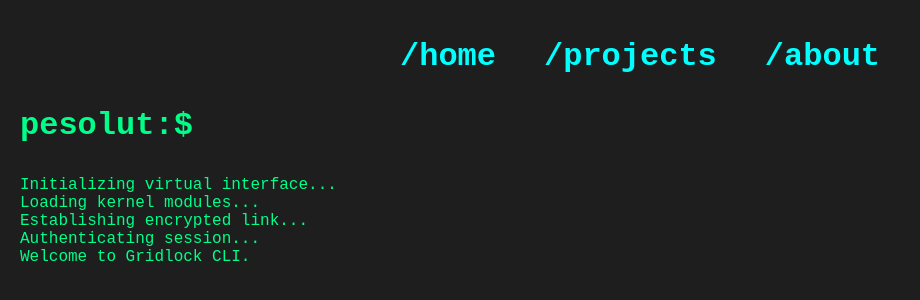
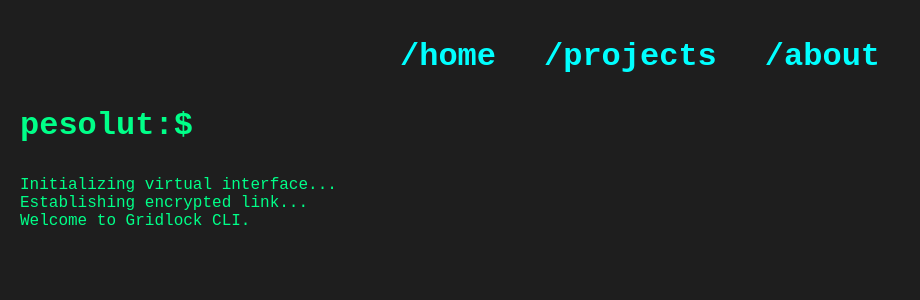
Before and after one commit to PESolut/terminal-portfolio, a React (Create React App) app: page / in a window 1280 px wide. Shown: the top 300 px of the page, without its empty margins (0-920 px from the left). Built offline with nearby package versions, Linux system fonts and the light colour scheme.

Commit message:
animating lines from system

```diff
--- a/public/index.html
+++ b/public/index.html
@@ -1,6 +1,7 @@
 <!DOCTYPE html>
 <html lang="en">
   <head>
+    <script src="https://unpkg.com/typify.js@1.1.9/dist/typify.min.js"></script>
     <meta charset="utf-8" />
     <link rel="icon" href="%PUBLIC_URL%/favicon.ico" />
     <meta name="viewport" content="width=device-width, initial-scale=1" />
--- /dev/null
+++ b/src/App.css
@@ -0,0 +1,7 @@
+.App {
+  min-height: 100vh;
+  display: flex;
+  flex-direction: column;
+  background-color: #1a1a1a;
+  color: #ffffff;
+}
--- a/src/App.tsx
+++ b/src/App.tsx
@@ -1,12 +1,22 @@
 import React from 'react';
 import Terminal from './components/Terminal';
+import { Line } from './types/terminal';
+import './App.css';
 
-function App() {
+const App: React.FC = () => {
+  const initialLines: Line[] = [
+    { text: "Initializing virtual interface...", type: "animated" },
+    { text: "Loading kernel modules...", type: "animated" },
+    { text: "Establishing encrypted link...", type: "animated" },
+    { text: "Authenticating session...", type: "animated" },
+    { text: "Welcome to Gridlock CLI.", type: "animated" },
+  ];
+
   return (
     <div className="App">
-      <Terminal/>
+      <Terminal lines={initialLines} />
     </div>
-    );
+  );
 }
 
 export default App;
--- /dev/null
+++ b/src/components/AnimatedLine.tsx
@@ -0,0 +1,47 @@
+import React, { useEffect, useRef } from 'react';
+import { AnimatedLineProps } from '../types/components';
+import Typify from '../lib/typify';
+
+declare global {
+    interface Window {
+        Typify: any;
+    }
+}
+
+const AnimatedLineComponent: React.FC<AnimatedLineProps> = ({ text, limit, speed = 30, type = 'system', onAnimationComplete }) => {
+    const textRef = useRef<HTMLDivElement>(null);
+    const typifyRef = useRef<Typify | null>(null);
+    const callbackRef = useRef<(() => void) | undefined>(undefined);
+
+    useEffect(() => {
+        callbackRef.current = onAnimationComplete;
+    }, [onAnimationComplete]);
+
+    useEffect(() => {
+        if (!textRef.current || !text) return;
+
+        typifyRef.current = new Typify(textRef.current, {
+            text: [text],
+            delay: speed,
+            loop: false,
+            cursor: false,
+            stringDelay: 0,
+            onComplete: () => callbackRef.current?.()
+        });
+
+        return () => {
+            typifyRef.current?.stop();
+        };
+    }, []);
+
+    return (
+        <div className="line">
+            <span className="prompt">{type === "user" ? ">" : ""}</span>
+            <div ref={textRef} style={{ display: 'inline' }}></div>
+        </div>
+    );
+};
+
+const AnimatedLine = React.memo(AnimatedLineComponent);
+
+export default AnimatedLine;
--- a/src/components/Line.tsx
+++ b/src/components/Line.tsx
@@ -1,16 +1,14 @@
 import React from "react";
+import { LineProps } from '../types/components';
+import AnimatedLine from './AnimatedLine';
 
-export type LineProps = {
-    text?: string,
-    limit?: number | null,
-    type?: string,
-};
+const Line: React.FC<LineProps> = ({text = '', limit, type = 'user', onAnimationComplete}) => {
+    if (type === 'animated') {
+        return <AnimatedLine text={text} limit={limit} type="system" onAnimationComplete={onAnimationComplete} />;
+    }
 
-const Line: React.FC<LineProps> = ({text = '', limit, type = 'user'}) => {
     const effectiveLimit = (limit ?? 80) - 3;
     const chunks = text.match(new RegExp(`.{1,${effectiveLimit}}`, 'g')) || [];
-
-
 
     return (
         <>
--- a/src/components/Terminal.tsx
+++ b/src/components/Terminal.tsx
@@ -1,35 +1,57 @@
-import React, {useState, useEffect} from "react";
+import React, { useState, useEffect, useRef, useCallback } from 'react';
 import NavBar from "./NavBar";
 import "./Terminal.css";
 import Header from "./Header";
 import Line from "./Line";
 import Ruler from "./Ruler";
+import { Line as LineType } from '../types/terminal';
 
-type LineData = {
-  text: string;
-  type: "animated" | "user";
-};
+interface TerminalProps {
+    lines: LineType[];
+    charLimit?: number;
+}
 
-const Terminal: React.FC = () => {
-  const [charLimit, setCharLimit] = useState<number | null>(null)
-  const [lines, setLines] = useState<LineData[]>([])
+const Terminal: React.FC<TerminalProps> = ({ lines = [], charLimit: initialCharLimit = 80 }) => {
+    const [visibleLines, setVisibleLines] = useState<LineType[]>([]);
+    const [currentIndex, setCurrentIndex] = useState(0);
+    const [isAnimating, setIsAnimating] = useState(false);
+    const [charLimit, setCharLimit] = useState(initialCharLimit);
+    const animationCompleteRef = useRef<(() => void) | null>(null);
+    const linesRef = useRef<LineType[]>(lines);
 
     useEffect(() => {
-    const initialLines: LineData[] = [
-      { text: "Initializing virtual interface...", type: "animated" },
-      { text: "Loading kernel modules...", type: "animated" },
-      { text: "Establishing encrypted link...", type: "animated" },
-      { text: "Authenticating session...", type: "animated" },
-      { text: "Welcome to Gridlock CLI.", type: "animated" },
-    ];
-    setLines(initialLines);
+        linesRef.current = lines;
+    }, [lines]);
 
-    const testLines: LineData[] = [
-      // { text: `${'M'.repeat(2343)}`, type: "animated" },
-    ];
-    setLines(prevLines => [...prevLines, ...testLines])
+    useEffect(() => {
+        setVisibleLines([]);
+        setCurrentIndex(0);
+        setIsAnimating(false);
+    }, [lines]);
+
+    const handleAnimationComplete = useCallback(() => {
+        setIsAnimating(false);
+        setCurrentIndex(prev => prev + 1);
+        animationCompleteRef.current = null;
     }, []);
 
+    useEffect(() => {
+        if (!linesRef.current || currentIndex >= linesRef.current.length || isAnimating) return;
+
+        const currentLine = linesRef.current[currentIndex];
+        if (!currentLine) return;
+
+        setVisibleLines(prev => [...prev, currentLine]);
+
+        if (currentLine.type === 'animated') {
+            setIsAnimating(true);
+            animationCompleteRef.current = handleAnimationComplete;
+        } else {
+            setTimeout(() => {
+                setCurrentIndex(prev => prev + 1);
+            }, 0);
+        }
+    }, [currentIndex, isAnimating, handleAnimationComplete]);
 
     return (
         <div className="terminal">
@@ -37,19 +59,23 @@ const Terminal: React.FC = () => {
             <NavBar/>
             <Header/>
             <div className="terminal-lines">
-        {lines.map((line, idx) => (
+                {visibleLines.map((line, idx) => {
+                    const isLastLine = idx === visibleLines.length - 1;
+                    const callback = isLastLine && line.type === 'animated' && animationCompleteRef.current
+                        ? animationCompleteRef.current
+                        : undefined;
+
+                    return (
                         <Line
-          key={idx}
+                            key={`line-${idx}`}
                             text={line.text}
                             type={line.type}
                             limit={charLimit}
+                            onAnimationComplete={callback}
                         />
-  ))}
+                    );
+                })}
             </div>
-      {/* <Line/>
-      <Line/> */}
-
-
         </div>
     );
 };
--- /dev/null
+++ b/src/lib/typify.ts
@@ -0,0 +1,133 @@
+/*
+MIT License
+
+Copyright (c) 2023 Sam K Thampan <github@devsk18> <https://devsk18.github.io/samkthampan>
+
+Permission is hereby granted, free of charge, to any person obtaining a copy
+of this software and associated documentation files (the "Software"), to deal
+in the Software without restriction, including without limitation the rights
+to use, copy, modify, merge, publish, distribute, sublicense, and/or sell
+copies of the Software, and to permit persons to whom the Software is
+furnished to do so, subject to the following conditions:
+
+The above copyright notice and this permission notice shall be included in all
+copies or substantial portions of the Software.
+
+THE SOFTWARE IS PROVIDED "AS IS", WITHOUT WARRANTY OF ANY KIND, EXPRESS OR
+IMPLIED, INCLUDING BUT NOT LIMITED TO THE WARRANTIES OF MERCHANTABILITY,
+FITNESS FOR A PARTICULAR PURPOSE AND NONINFRINGEMENT. IN NO EVENT SHALL THE
+AUTHORS OR COPYRIGHT HOLDERS BE LIABLE FOR ANY CLAIM, DAMAGES OR OTHER
+LIABILITY, WHETHER IN AN ACTION OF CONTRACT, TORT OR OTHERWISE, ARISING FROM,
+OUT OF OR IN CONNECTION WITH THE SOFTWARE OR THE USE OR OTHER DEALINGS IN THE
+SOFTWARE.
+*/
+
+interface TypifyOptions {
+    text: string[];
+    delay?: number;
+    stringDelay?: number;
+    loop?: boolean;
+    cursor?: boolean;
+    onComplete?: () => void;
+}
+
+export class Typify {
+    private element: HTMLElement | null;
+    private options: Required<Omit<TypifyOptions, 'onComplete'>> & { onComplete?: () => void };
+    private isCursorVisible: boolean = true;
+    private animationId: number | null = null;
+    private currentText: string = "";
+
+    constructor(element: HTMLElement, options: TypifyOptions) {
+        this.element = element;
+
+        this.options = {
+            delay: 100,
+            stringDelay: 1000,
+            loop: true,
+            cursor: false,
+            ...options
+        };
+
+        if (this.element) {
+            this.element.textContent = "";
+
+            if (this.options.text.length > 0) {
+                this.startAnimation();
+            }
+        }
+    }
+
+    private async typeText(text: string): Promise<void> {
+        if (!this.element) return;
+
+        this.clearCursor();
+        this.currentText = "";
+
+        for (let char of text) {
+            this.currentText += char;
+            this.element.textContent = this.currentText;
+            await this.delay(this.options.delay);
+        }
+    }
+
+    private async eraseText(): Promise<void> {
+        if (!this.element) return;
+
+        this.clearCursor();
+        while (this.currentText.length > 0) {
+            this.currentText = this.currentText.slice(0, -1);
+            this.element.textContent = this.currentText;
+            await this.delay(this.options.delay);
+        }
+    }
+
+    private delay(ms: number): Promise<void> {
+        return new Promise(resolve => setTimeout(resolve, ms));
+    }
+
+    private updateCursor(): void {
+        if (!this.element || !this.options.cursor) return;
+
+        this.isCursorVisible = !this.isCursorVisible;
+        this.element.textContent = this.currentText + (this.isCursorVisible ? "|" : " ");
+    }
+
+    private clearCursor(): void {
+        if (!this.element) return;
+        this.element.textContent = this.currentText;
+    }
+
+    private async startAnimation(): Promise<void> {
+        if (!this.element) return;
+
+        const animate = async () => {
+            for (let text of this.options.text) {
+                await this.typeText(text);
+                await this.delay(this.options.stringDelay);
+                if (this.options.loop) {
+                    await this.eraseText();
+                }
+            }
+            if (!this.options.loop) {
+                this.options.onComplete?.();
+                return;
+            }
+            this.animationId = requestAnimationFrame(() => animate());
+        };
+
+        animate();
+    }
+
+    public stop(): void {
+        if (this.animationId !== null) {
+            cancelAnimationFrame(this.animationId);
+            this.animationId = null;
+        }
+        if (this.element) {
+            this.element.textContent = this.currentText;
+        }
+    }
+}
+
+export default Typify;
--- /dev/null
+++ b/src/types/components.ts
@@ -0,0 +1,10 @@
+export interface LineProps {
+    text?: string;
+    limit?: number | null;
+    type?: 'user' | 'system' | 'animated';
+    onAnimationComplete?: () => void;
+}
+
+export interface AnimatedLineProps extends LineProps {
+    speed?: number;
+}
--- /dev/null
+++ b/src/types/terminal.ts
@@ -0,0 +1,4 @@
+export interface Line {
+    text: string;
+    type: 'animated' | 'user' | 'system';
+}
```
Also changed, not shown: 1 other file (tests, documents, lock files or other folders). Lines whose indentation alone changed are shown as unchanged.
